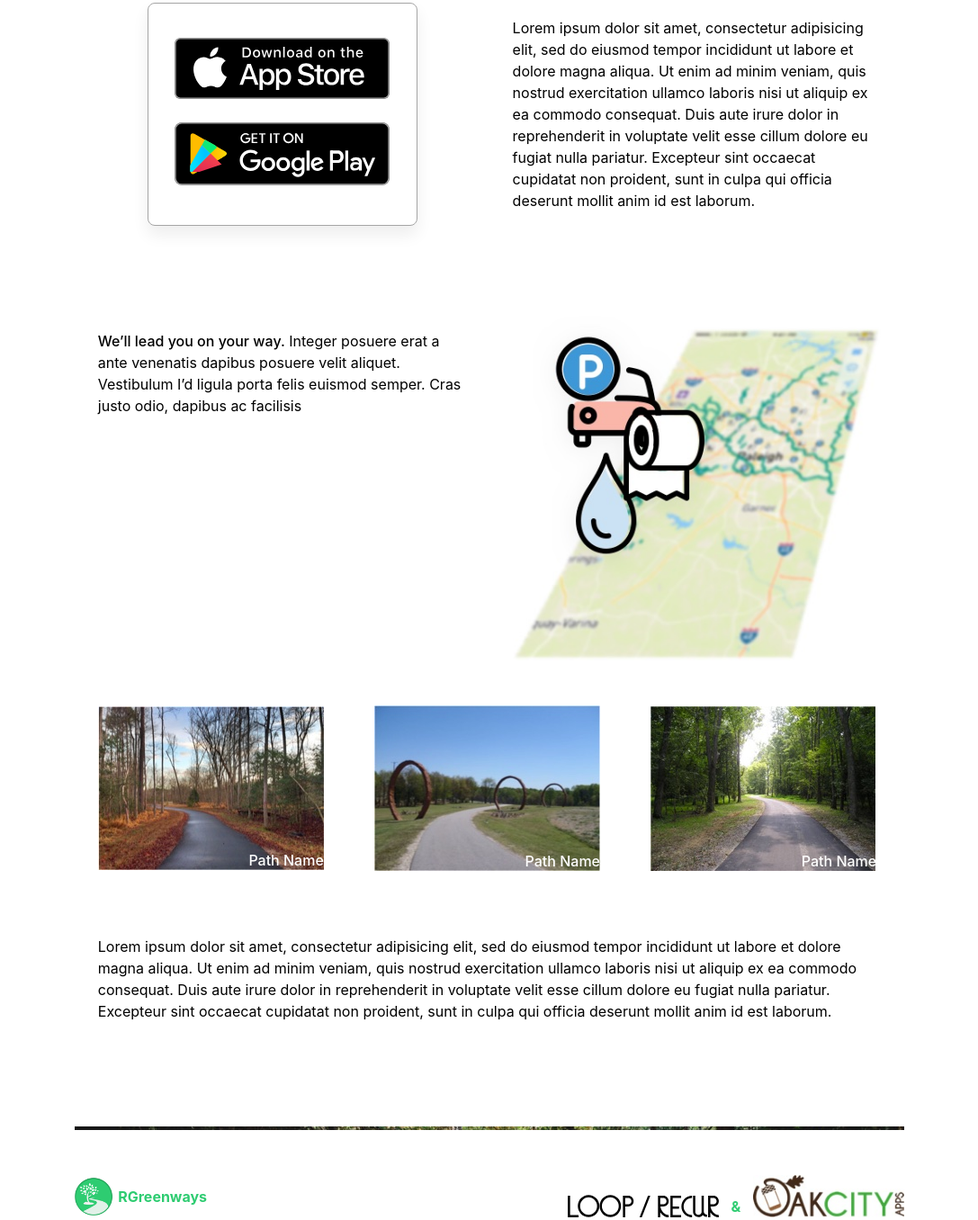
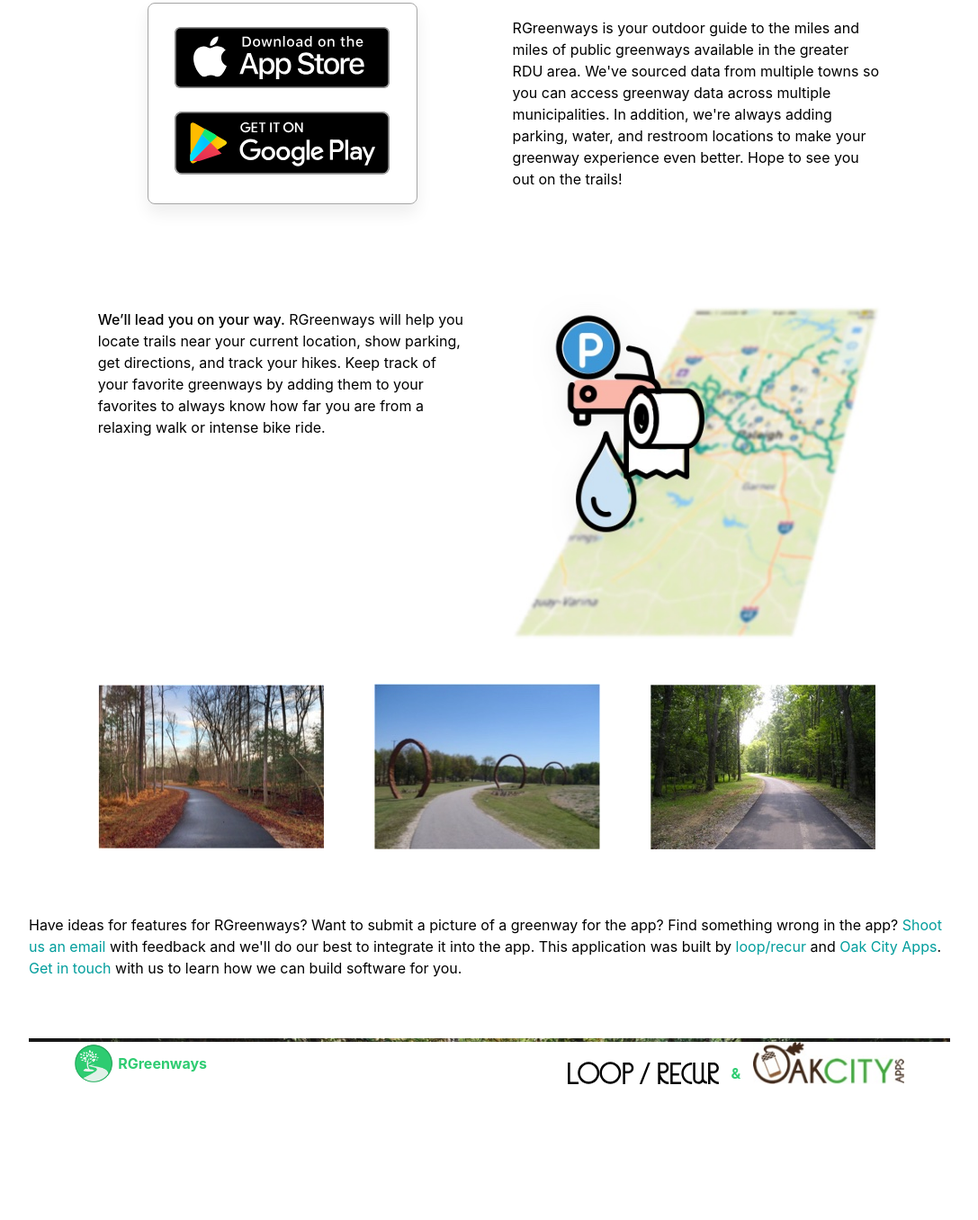
Before and after one commit to emajewicz/rgreenwayweb, a website: page index.html in a window 1280 px wide. Shown: the part 548-1904 px from the top of the page at 90% size, without its empty margins (96-1183 px from the left). After the commit the page ends 1773 px from the top, so only its background shows below. Drawn offline with Linux system fonts and the light colour scheme.

Commit message:
text and updates

```diff
--- a/index.html
+++ b/index.html
@@ -32,20 +32,20 @@
       <div class="l-two-col">
         <div class="l-left-col">
           <div class="buy-links">
-            <a href="#" class="btn btn-buy-link btn-buy-link-applestore"><img src="img/appstore.svg" alt="" /></a>
-            <a href="#" class="btn btn-buy-link btn-buy-link-playstore"><img src="img/playstore.svg" alt="" /></a>
+            <a href="https://itunes.apple.com/us/app/rgreenway/id549618578?mt=8" class="btn btn-buy-link btn-buy-link-applestore"><img src="img/appstore.svg" alt="" /></a>
+            <a href="https://play.google.com/store/apps/details?id=com.emajewicz.rgreenway&hl=en" class="btn btn-buy-link btn-buy-link-playstore"><img src="img/playstore.svg" alt="" /></a>
           </div>
         </div>
         <div class="intro-text l-right-col">
           <p>
-            Lorem ipsum dolor sit amet, consectetur adipisicing elit, sed do eiusmod tempor incididunt ut labore et dolore magna aliqua. Ut enim ad minim veniam, quis nostrud exercitation ullamco laboris nisi ut aliquip ex ea commodo consequat. Duis aute irure dolor in reprehenderit in voluptate velit esse cillum dolore eu fugiat nulla pariatur. Excepteur sint occaecat cupidatat non proident, sunt in culpa qui officia deserunt mollit anim id est laborum.
+            RGreenways is your outdoor guide to the miles and miles of public greenways available in the greater RDU area. We've sourced data from multiple towns so you can access greenway data across multiple municipalities. In addition, we're always adding parking, water, and restroom locations to make your greenway experience even better. Hope to see you out on the trails!
           </p>
         </div>
       </div>
 
       <div class="l-two-col">
         <div class="l-left-col">
-          <p><strong>We’ll lead you on your way.</strong> Integer posuere erat a ante venenatis dapibus posuere velit aliquet. Vestibulum I’d ligula porta felis euismod semper. Cras justo odio, dapibus ac facilisis</p>
+          <p><strong>We’ll lead you on your way.</strong> RGreenways will help you locate trails near your current location, show parking, get directions, and track your hikes. Keep track of your favorite greenways by adding them to your favorites to always know how far you are from a relaxing walk or intense bike ride.</p>
         </div>
         <div class="l-right-col">
           <img src="img/what-you-get.jpg" alt="" />
@@ -55,28 +55,25 @@
       <div class="l-three-col l-no-padding">
         <div class="l-left-col">
           <img src="img/path-img-1.jpg" alt="" />
-          <div class="path-name">Path Name</div>
+          <div class="path-name"></div>
         </div>
         <div class="l-center-col">
           <img src="img/path-img-2.jpg" alt="" />
-          <div class="path-name">Path Name</div>
+          <div class="path-name"></div>
         </div>
         <div class="l-right-col">
           <img src="img/path-img-3.jpg" alt="" />
-          <div class="path-name">Path Name</div>
+          <div class="path-name"></div>
         </div>
       </div>
 
       <div class="l-one-col">
-        <div class="l-single-col">
-          <p>Lorem ipsum dolor sit amet, consectetur adipisicing elit, sed do eiusmod tempor incididunt ut labore et dolore magna aliqua. Ut enim ad minim veniam, quis nostrud exercitation ullamco laboris nisi ut aliquip ex ea commodo consequat. Duis aute irure dolor in reprehenderit in voluptate velit esse cillum dolore eu fugiat nulla pariatur. Excepteur sint occaecat cupidatat non proident, sunt in culpa qui officia deserunt mollit anim id est laborum.</p>
-        </div>
+      <p>
+        Have ideas for features for RGreenways? Want to submit a picture of a greenway for the app? Find something wrong in the app? <a href="mailto: greenway@looprecur.com">Shoot us an email</a> with feedback and we'll do our best to integrate it into the app. This application was built by <a href="http://www.looprecur.com" target="_blank">loop/recur</a> and <a href="http://www.oakcityapps.com" target="_blank">Oak City Apps</a>. <a href="mailto: hello@looprecur.com">Get in touch</a> with us to learn how we can build software for you.
+      </p>
       </div>
 
-      <div class="l-one-col">
-        <div class="l-single-col bg-divider">
-        </div>
-      </div>
+      <div class="l-single-col bg-divider"></div>
     </main>
 
     <footer>
```
